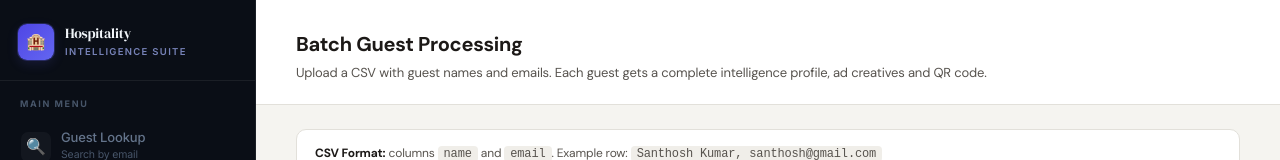
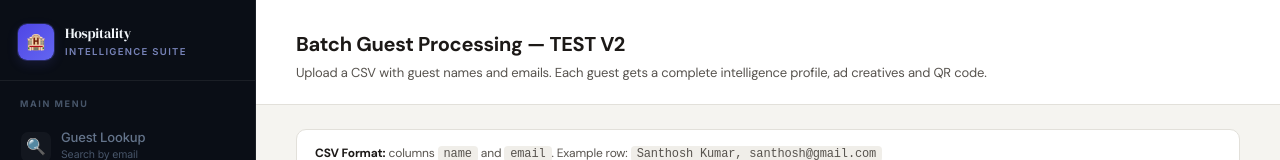
Before and after one commit to SanthiyaVasu/hospitality-app, a React (Create React App) app in the folder frontend/: page /batch in a window 1280 px wide. Shown: the top 160 px of the page. Built offline with nearby package versions, Linux system fonts and the light colour scheme.

Commit message:
fix batchprocess

```diff
--- a/frontend/src/pages/BatchProcess.js
+++ b/frontend/src/pages/BatchProcess.js
@@ -356,7 +356,7 @@ export default function BatchProcess() {
     <div style={{ fontFamily:"'DM Sans','Helvetica Neue',sans-serif", background:C.bg, minHeight:"100vh", color:C.text }}>
 
       <div style={{ padding:"28px 40px 20px", borderBottom:`1px solid ${C.border}`, background:C.surface }}>
-        <h1 style={{ fontSize:20, fontWeight:700, color:C.text, letterSpacing:"-0.3px", marginBottom:3 }}>Batch Guest Processing</h1>
+        <h1 style={{ fontSize:20, fontWeight:700, color:C.text, letterSpacing:"-0.3px", marginBottom:3 }}>Batch Guest Processing — TEST V2</h1>
         <p style={{ color:C.textMid, fontSize:13 }}>Upload a CSV with guest names and emails. Each guest gets a complete intelligence profile, ad creatives and QR code.</p>
       </div>
 
```
